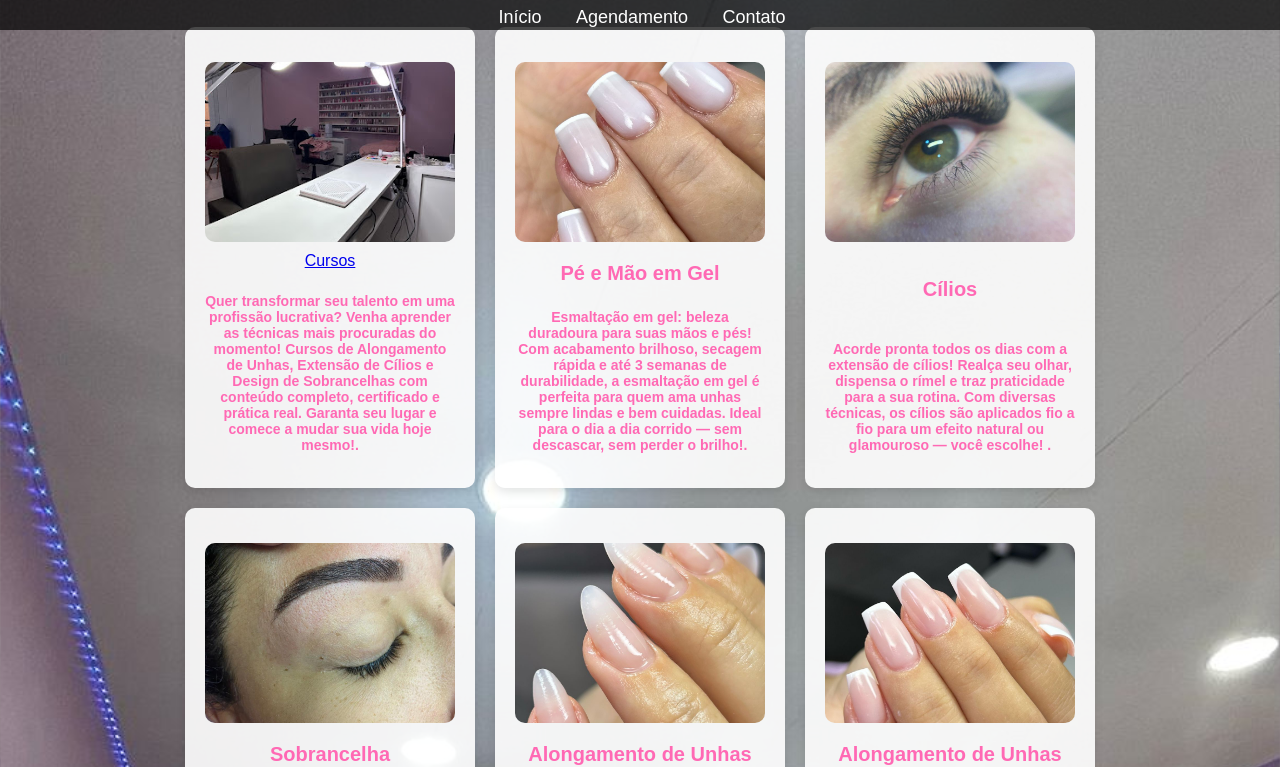
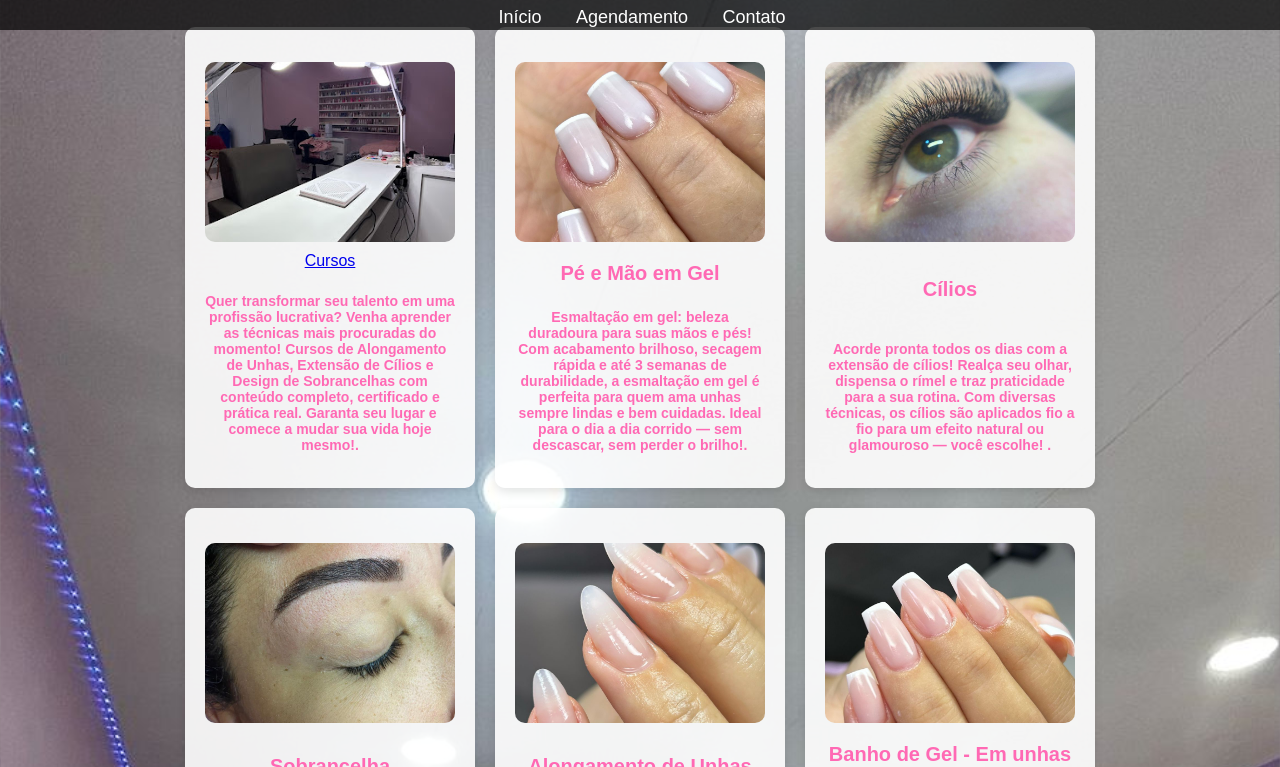
Before and after one commit to lealijulia/projeto-sitezanza, a plain HTML site: page servicos.html in a window 1280 px wide. Shown: the part 33-800 px from the top of the page. Drawn offline with Linux system fonts and the light colour scheme.

```diff
--- a/servicos.html
+++ b/servicos.html
@@ -63,7 +63,7 @@
 
     <div class="servico">
       <img src="imagens/IMG-20250406-WA0025.jpg" alt="Banho de Gel - Em unhas Naturais">
-      <h2>Alongamento de Unhas</h2>
+      <h2>Banho de Gel - Em unhas Naturais.</h2>
       <p>Fortaleça suas unhas com o banho de gel!
         Ideal para quem quer unhas naturais, fortes e com acabamento impecável.
         O banho de gel protege, evita quebras e prolonga a durabilidade do esmalte — tudo com muito brilho e sofisticação.
```
